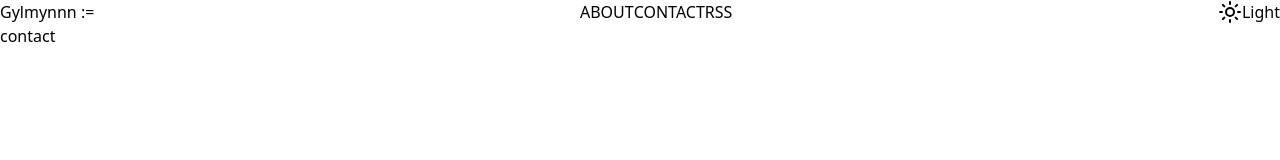
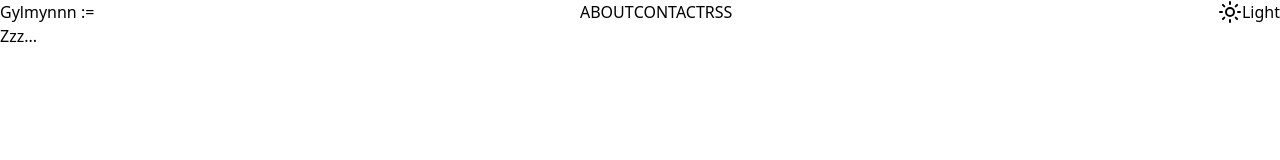
Before and after one commit to Gylmynnn/BLOG, a SvelteKit app: page /contact in a window 1280 px wide. Shown: the top 160 px of the page. Built offline with nearby package versions, Linux system fonts and the light colour scheme.

Commit message:
feat : add meta tag contact page

```diff
--- /dev/null
+++ b/src/routes/(information)/contact/+page.svelte
@@ -0,0 +1,5 @@
+<svelte:head>
+   <title>CONTACT</title>
+</svelte:head>
+
+<p>Zzz...</p>
```
